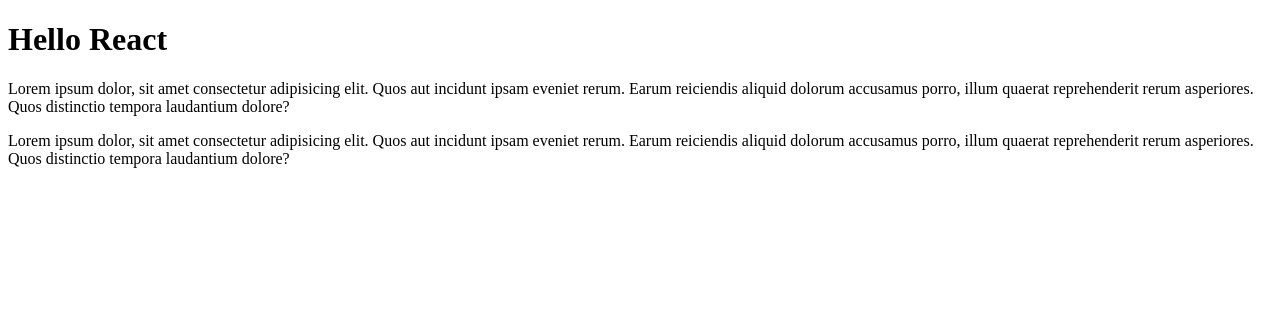
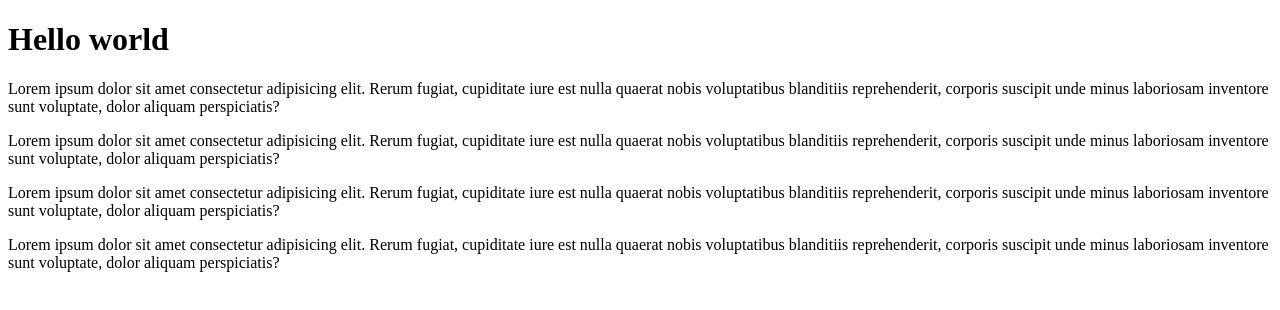
Before and after one commit to Archie-R16/shop-style, a React (Create React App) app: page / in a window 1280 px wide. Shown: the top 310 px of the page. Built offline with nearby package versions, Linux system fonts and the light colour scheme.

Commit message:
ramuv div

```diff
--- a/src/index.tsx
+++ b/src/index.tsx
@@ -1,23 +1,46 @@
 import React from 'react'
 import ReactDOM from 'react-dom/client'
 
+const Title = () => {
+    return <h1>Hello world</h1>
+}
+
+const Content = () => {
+    return (
+        <React.Fragment>
+            <p>
+                Lorem ipsum dolor sit amet consectetur adipisicing elit. Rerum
+                fugiat, cupiditate iure est nulla quaerat nobis voluptatibus
+                blanditiis reprehenderit, corporis suscipit unde minus
+                laboriosam inventore sunt voluptate, dolor aliquam perspiciatis?
+            </p>
+            <p>
+                Lorem ipsum dolor sit amet consectetur adipisicing elit. Rerum
+                fugiat, cupiditate iure est nulla quaerat nobis voluptatibus
+                blanditiis reprehenderit, corporis suscipit unde minus
+                laboriosam inventore sunt voluptate, dolor aliquam perspiciatis?
+            </p>
+            <p>
+                Lorem ipsum dolor sit amet consectetur adipisicing elit. Rerum
+                fugiat, cupiditate iure est nulla quaerat nobis voluptatibus
+                blanditiis reprehenderit, corporis suscipit unde minus
+                laboriosam inventore sunt voluptate, dolor aliquam perspiciatis?
+            </p>
+            <p>
+                Lorem ipsum dolor sit amet consectetur adipisicing elit. Rerum
+                fugiat, cupiditate iure est nulla quaerat nobis voluptatibus
+                blanditiis reprehenderit, corporis suscipit unde minus
+                laboriosam inventore sunt voluptate, dolor aliquam perspiciatis?
+            </p>
+        </React.Fragment>
+    )
+}
 const App = () => {
     return (
-        <div>
-            <h1>Hello React</h1>
-            <p>
-                Lorem ipsum dolor, sit amet consectetur adipisicing elit. Quos
-                aut incidunt ipsam eveniet rerum. Earum reiciendis aliquid
-                dolorum accusamus porro, illum quaerat reprehenderit rerum
-                asperiores. Quos distinctio tempora laudantium dolore?
-            </p>
-            <p>
-                Lorem ipsum dolor, sit amet consectetur adipisicing elit. Quos
-                aut incidunt ipsam eveniet rerum. Earum reiciendis aliquid
-                dolorum accusamus porro, illum quaerat reprehenderit rerum
-                asperiores. Quos distinctio tempora laudantium dolore?
-            </p>
-        </div>
+        <>
+            <Title />
+            <Content />
+        </>
     )
 }
 
```
